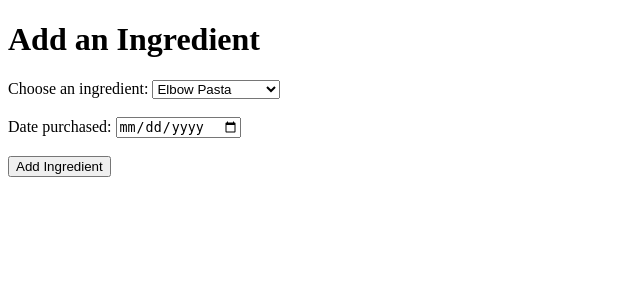
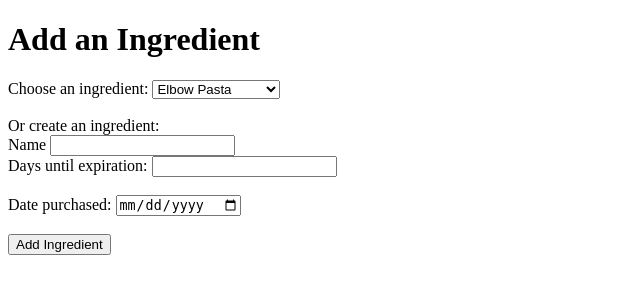
Before and after one commit to lierica/fridgey, a Rails app: page /fridges/1/fridge_ingredients/new in a window 1280 px wide. Shown: the top 300 px of the page, without its empty margins (0-640 px from the left). Run offline with Rails 7, Linux system fonts and the light colour scheme; data comes from the database, SQL or seed files in the repository.

Commit message:
added create ingredients

```diff
--- a/app/controllers/fridge_ingredients_controller.rb
+++ b/app/controllers/fridge_ingredients_controller.rb
@@ -8,7 +8,12 @@ class FridgeIngredientsController < ApplicationController
 
 	def create
 		@fridge = Fridge.find(params[:fridge_id])
-		@fridge_ingredient = FridgeIngredient.create(ingredient_id: params[:fridge_ingredient][:ingredient_id], fridge_id: params[:fridge_id], date_in: params[:fridge_ingredient][:date_in])
-		redirect_to fridge_path(@fridge)
+		if params[:name].empty?
+			@fridge_ingredient = FridgeIngredient.create(ingredient_id: params[:fridge_ingredient][:ingredient_id], fridge_id: params[:fridge_id], date_in: params[:fridge_ingredient][:date_in])
+		else
+			@ingredient = Ingredient.create(name: params[:name], expiration_days: params[:expiration_days])
+			@fridge_ingredient = FridgeIngredient.create(ingredient_id: @ingredient.id, fridge_id: params[:fridge_id], date_in: params[:fridge_ingredient][:date_in])
+		end
+			redirect_to fridge_path(@fridge)
 	end
 end
--- a/app/views/fridge_ingredients/new.html.erb
+++ b/app/views/fridge_ingredients/new.html.erb
@@ -2,6 +2,12 @@
 <%= form_for [@fridge, @fridge_ingredient] do |f| %>
 	<%= f.label "Choose an Ingredient:" %>
 	<%= f.collection_select :ingredient_id, @ingredients, :id, :name %> <br>
+	<br>
+	<%= f.label "Or Create an Ingredient:" %><br>
+	<%= f.label "Name" %>
+	<%= text_field_tag :name %> <br>
+	<%= label_tag "Days Until Expiration:" %>
+	<%= text_field_tag :expiration_days %> <br>
 	<br>
 	<%= f.label "Date Purchased:"%>
  	<%= f.date_field :date_in %><br>
```
Also changed, not shown: app/models/fridge.rb (+14 -0 lines), app/views/fridges/show.html.erb (+15 -0 lines).
